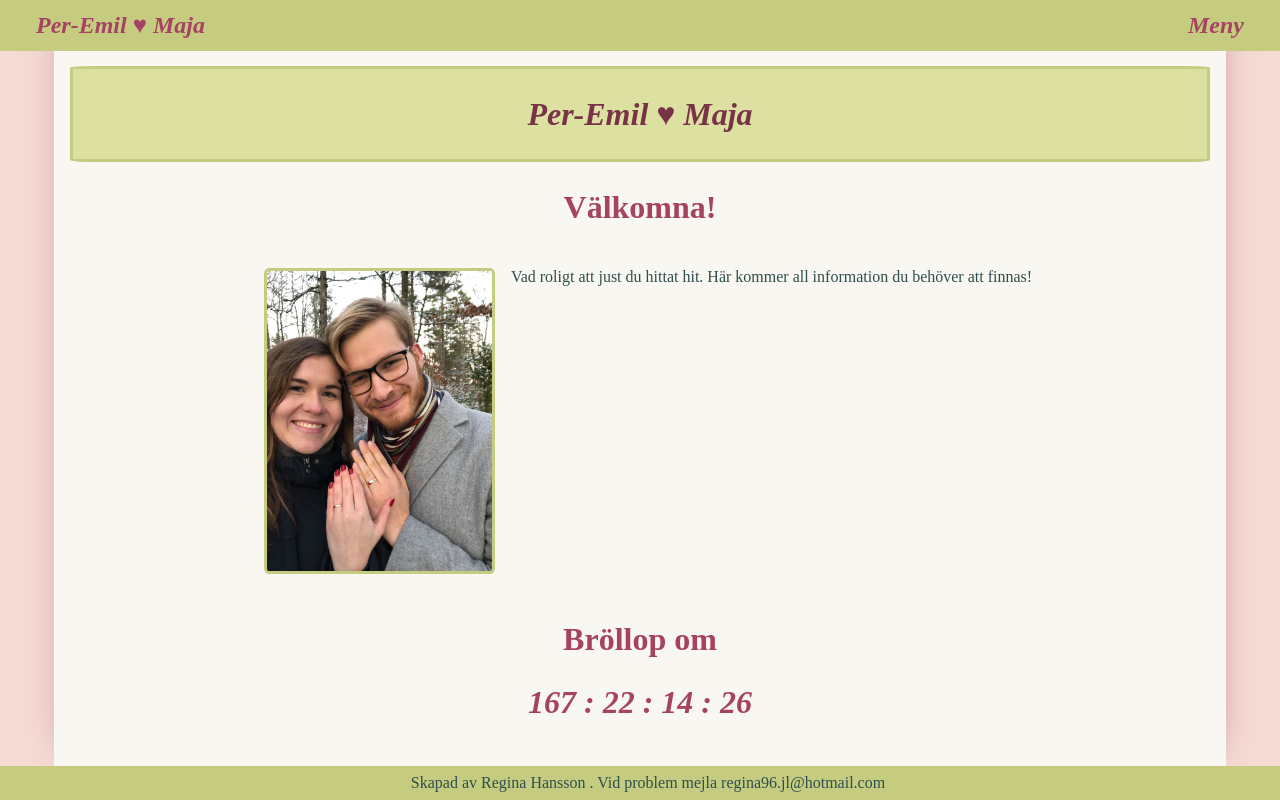
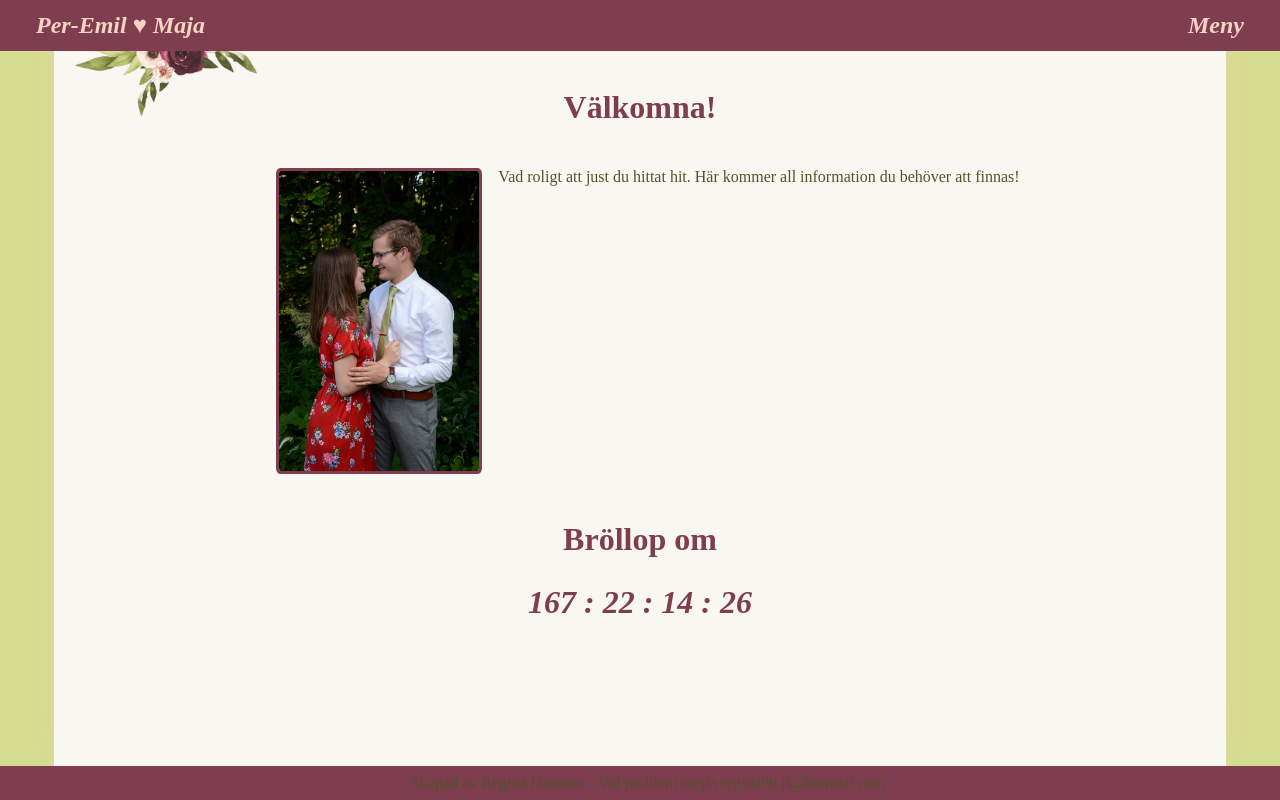
Before and after one commit to reggosaurus-reg/WeddingWebsite, a Flask app: page / in a window 1280 px wide. Run offline with Flask 2, Linux system fonts and the light colour scheme.

Commit message:
Add flower at top and update colors

```diff
--- a/static/css/style.css
+++ b/static/css/style.css
@@ -3,22 +3,13 @@
 :root {
     --margin: 3em;
 	/* Colors */
-	/*
-	 * #f0cdbe light pink
-	 * #f5dbd3 middle pink
-	 * #bbc173 warm pink
-	 * #783347 dark pink
-	 * #bbc173 light green
-	 */
-	--color-background:#f5dbd3;
-	--color-background-light:#f9f7f1;
-	--color-menu-background-marked:#bbc173;
-	--color-menu-background:#c5cc7f;
- 	--color-names:#dce1a1;
-	--color-text:darkslategray;
-	--color-text-menu-marked:#783347;
-	--color-text-menu:#a64263;
-	--color-headlines:#783347;
+    --color-background: #d6dc90;
+	--color-background-light: #f9f7f1;
+	--color-menu-background-marked: #99485f;
+	--color-menu-background: #7f3e4f;
+	--color-text: #4f5529;
+	--color-text-menu-marked: #fef2ea;
+	--color-text-menu: #f6d3c3;
 }
 
 /* GENERAL */
@@ -37,20 +28,22 @@ article {
 	box-shadow: 1px 1px 40px -20px var(--color-text-menu);
 }
 
-img {
+img.border {
 	border-radius: 2%;
 	border: 3px solid var(--color-menu-background);
 	margin: 1em;
 }
 
-h1#names {
-	color: var(--color-headlines);
-	font-style: italic;
-  	font-size: 2em;
+img.flip-horizontally {
+	transform: scaleX(-1);
+}
+
+img.flip-vertically {
+	transform: scaleY(-1);
 }
 
 h1 {
-	color: var(--color-text-menu);
+	color: var(--color-menu-background);
 	text-align: center;
 	font-size: 2em;
 }
@@ -70,12 +63,9 @@ p {
 }
 
 .header {
-	margin: 0.4em;
-	margin-top: 3.5em;
+	margin: 0;
+	margin-top: -4.5em;
 	text-align: center;
-	background: var(--color-names);
-	border-radius: 2%;
-	border: 3px solid var(--color-menu-background);
 }
 
 .footer {
@@ -117,6 +107,7 @@ nav {
 	left: 0;
 	width: 100vw;
 	background-color: var(--color-menu-background);
+	z-index: 3;
 }
 
 .dropdown-menu {
@@ -125,7 +116,7 @@ nav {
 	width: 100vw;
 	background-color: var(--color-menu-background);
 	box-shadow: 0px 8px 16px 0px rgba(0,0,0,0.2);
-	z-index: 1;
+	z-index: 2;
 }
 
 .dropdown-menu.show {
@@ -150,8 +141,11 @@ nav {
 
 
 @media only screen and (max-width: 600px) {
-  article {
-	width: 80vw;
-	box-shadow: 1px 1px 30px -10px var(--color-text-menu);
-  }
+	article {
+		width: 80vw;
+		box-shadow: 1px 1px 30px -10px var(--color-text-menu);
+	}
+	.header {
+		margin-top: -2.5em;
+	}
 }
--- a/templates/index.html
+++ b/templates/index.html
@@ -9,7 +9,8 @@
 {% block content %}
 	<div class="flex-container">
 		<div>
-			<img src="{{ url_for('static', filename ='img/majaochperemil.jpg') }}"
+			<img class="border"
+		 	src="{{ url_for('static', filename ='img/majaochperemil.jpg') }}"
 			alt="Maja och Per-Emils förlovningsbild"
 			height=300>
 		</div>
--- a/templates/templates/page.html
+++ b/templates/templates/page.html
@@ -15,17 +15,23 @@
 
 	<div class="flex-decenter" style="flex-direction:column;height:100vh">
 		{% include "templates/menu.html" %}
+		<article style="flex-grow:2">
+			<img
+			style="transform:scale(-1);margin-top:2.5em"
+		 	src="{{ url_for('static', filename ='img/small_flower.png') }}"
+			alt="Blomranka"
+			height=80>
 
-		<article style="flex-grow:2">
-		{% include "templates/header.html" %}
-			<div><h1>
-				{% block pagename %}Denna sida har inget namn än{% endblock %}
-			</h1></div>
-			{% block content %}
-			<p style="text-align:center">
-				Den som väntar på något gott... Innehåll kommer!
-			</p>
-			{% endblock %}
+			<div class="header">
+				<h1>{% block pagename %}Namnlös sida{% endblock %}</h1>
+			</div>
+			<div style="z-index:1">
+				{% block content %}
+				<p style="text-align:center">
+					Den som väntar på något gott... Innehåll kommer!
+				</p>
+				{% endblock %}
+			</div>
 		</article>
 
 		{% include "templates/footer.html" %}
```
Also changed, not shown: static/img/majaochperemil.jpg.
